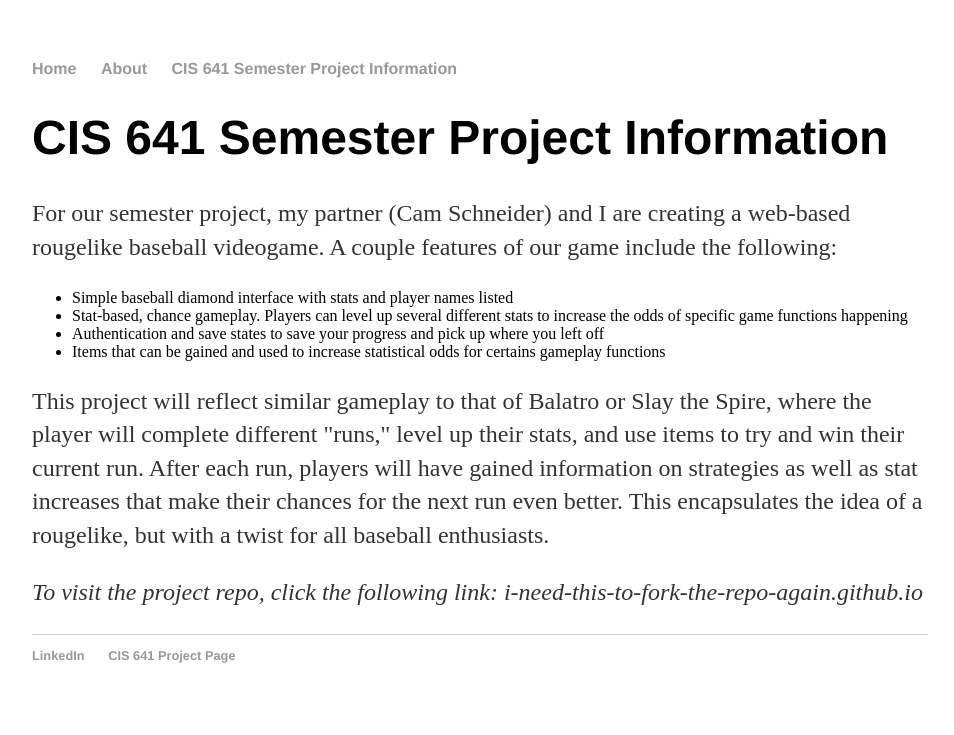
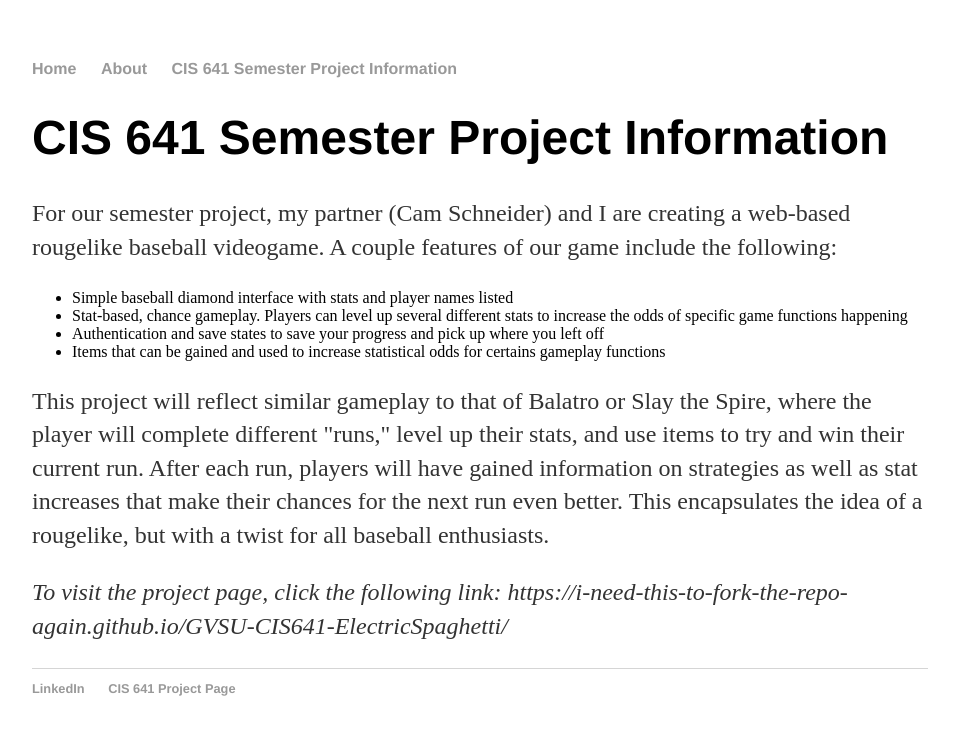
Before and after one commit to NickCarterGV/personal-website, a Jekyll site: the page built from 641project/index.html, in a window 1280 px wide. Shown: the top 735 px of the page, without its empty margins (160-1114 px from the left). Built offline with Jekyll 4.4.1, drawn with Linux system fonts in a browser that asks for light colours; some of the changed lines change nothing that is shown.

Commit message:
fixed link to semester project page 641project

```diff
--- a/641project/index.html
+++ b/641project/index.html
@@ -12,5 +12,5 @@ title: Nick Carter's Personal Website
         <li>Items that can be gained and used to increase statistical odds for certains gameplay functions</li>
     </ul>
     <p>This project will reflect similar gameplay to that of Balatro or Slay the Spire, where the player will complete different "runs," level up their stats, and use items to try and win their current run. After each run, players will have gained information on strategies as well as stat increases that make their chances for the next run even better. This encapsulates the idea of a rougelike, but with a twist for all baseball enthusiasts.</p>
-    <p><em>To visit the project repo, click the following link: i-need-this-to-fork-the-repo-again.github.io</em></p>
+    <p><em>To visit the project page, click the following link: https://i-need-this-to-fork-the-repo-again.github.io/GVSU-CIS641-ElectricSpaghetti/</em></p>
 </div><!-- /.blurb -->
```
